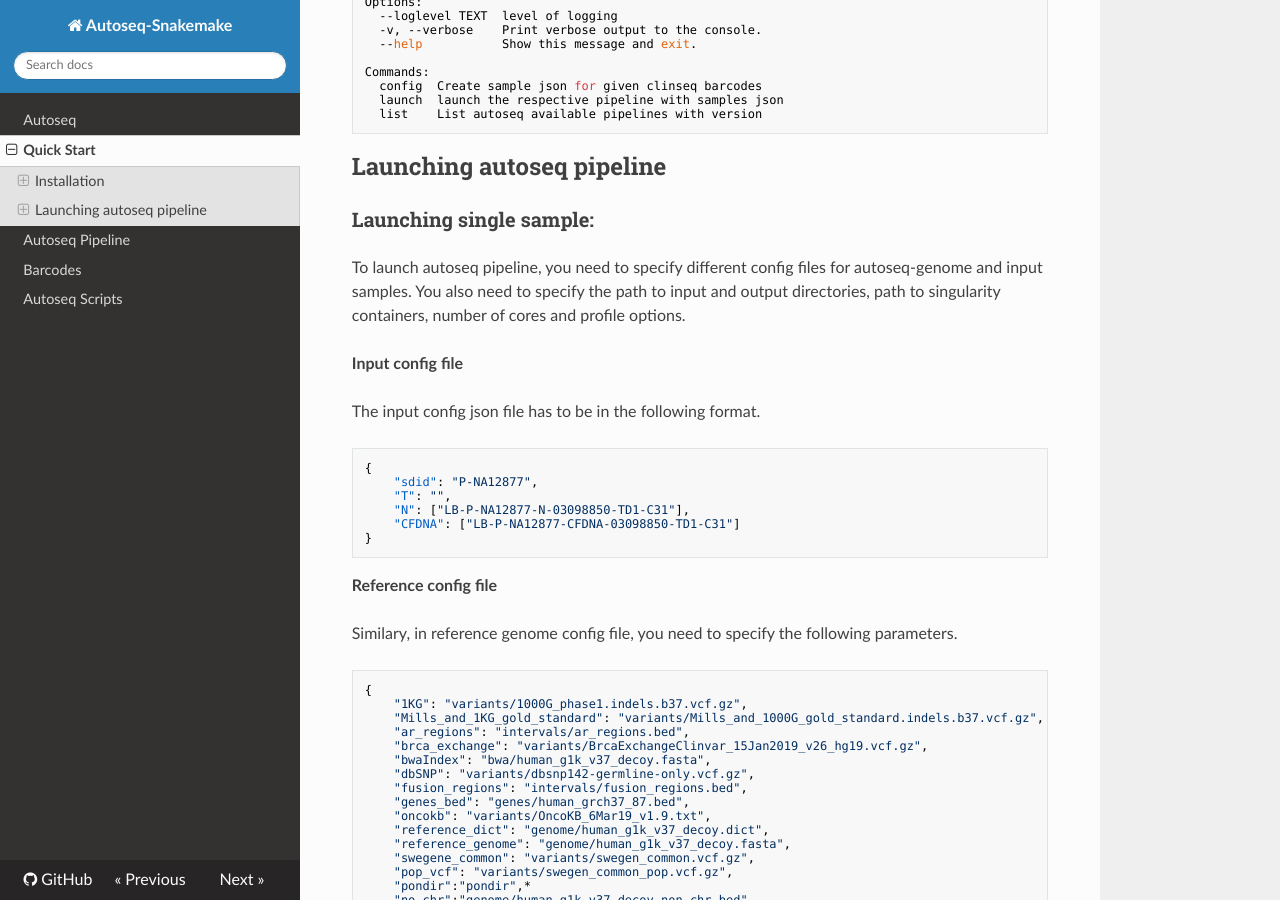
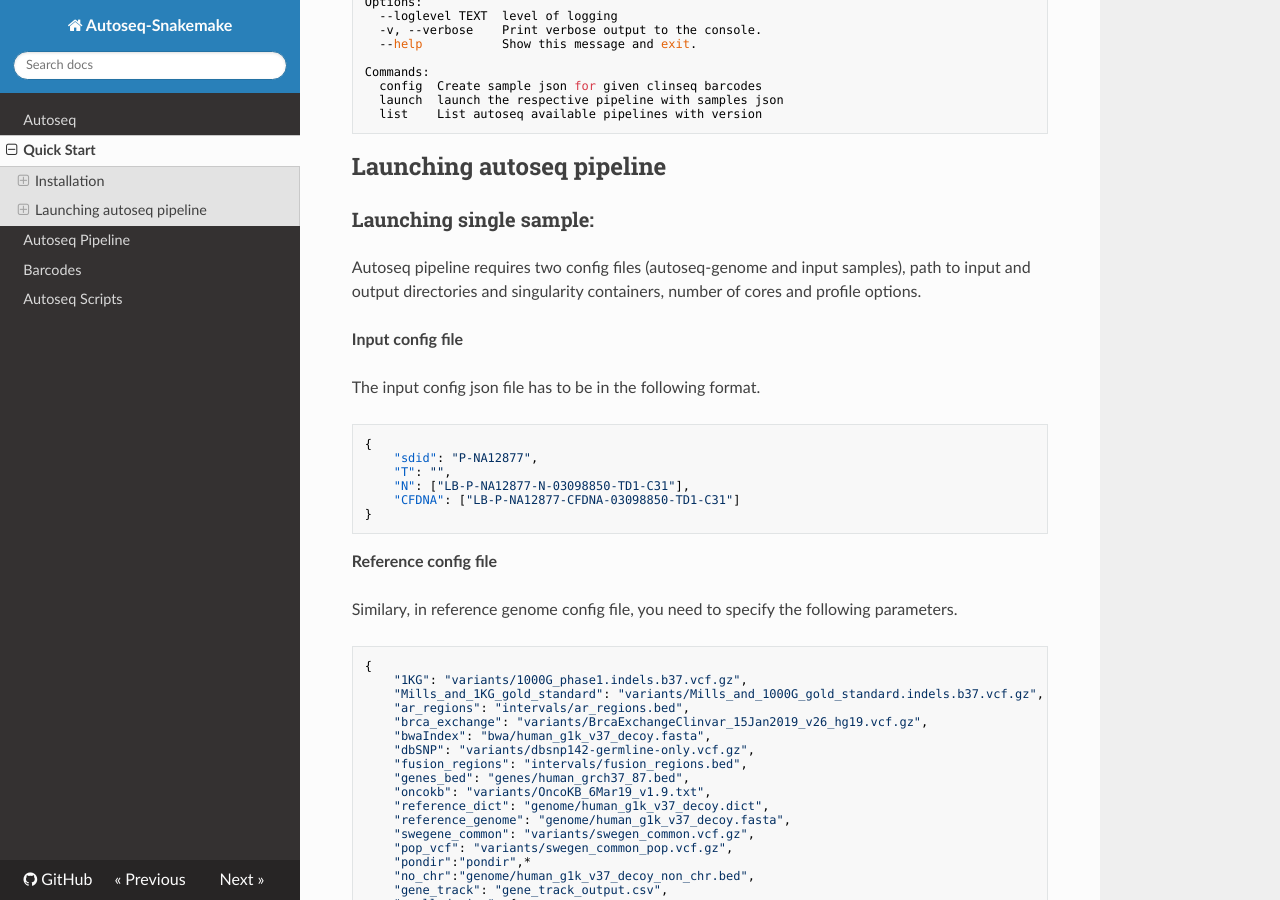
Before and after one commit to ClinSeq/autoseq-snakemake, an MkDocs documentation site: the page built from docs/quick_start.md, in a window 1280 px wide and 900 px high, scrolled down 3283 px. Built offline with MkDocs 1.6.1, drawn with Linux system fonts in a browser that asks for light colours; nearby versions of some CDN libraries.

Commit message:
Autoseq Documentation Update: Added procedure to run multiple samples

```diff
--- a/docs/quick_start.md
+++ b/docs/quick_start.md
@@ -176,7 +176,7 @@
 
 ### Launching single sample:
 
-To launch autoseq pipeline, you need to specify different config files for autoseq-genome and input samples. You also need to specify the path to input and output directories, path to singularity containers, number of cores and profile options.
+Autoseq pipeline requires two config files (autoseq-genome and input samples), path to input and output directories and singularity containers, number of cores and profile options.
 
 
 **Input config file**
```
